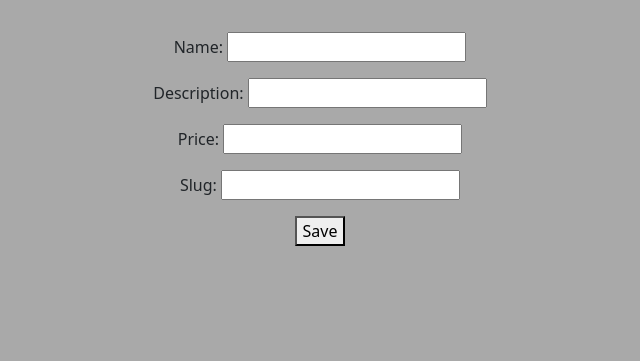
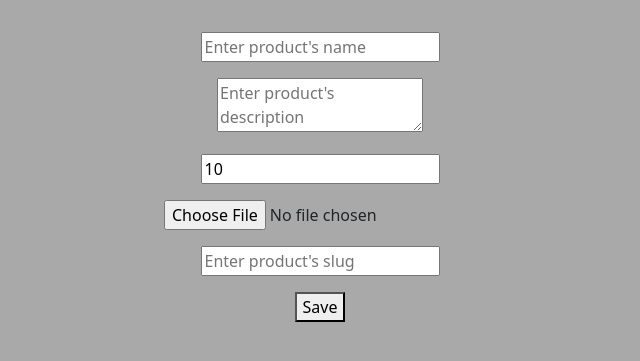
Before and after one commit to esca096/NigerEcom, a Django app: page /product_create in a window 1280 px wide. Shown: the part 56-417 px from the top of the page, without its empty margins (320-960 px from the left). Run offline with Django 5.2, Linux system fonts and the light colour scheme.

Commit message:
second commit

```diff
--- a/product/form.py
+++ b/product/form.py
@@ -1,17 +1,96 @@
 from django import forms
 from .models import Product
 
-#la meilleur façon de faire un formulaire robuste
-class RowProductForm(forms.Form):
-    name = forms.CharField()
-    description = forms.CharField()
-    price = forms.DecimalField()
-    slug = forms.CharField()
+#Formulaire django rebouste
+'''class RowProductForm(forms.Form):
+
+    name = forms.CharField(label='', widget=forms.TextInput(
+        attrs={
+            'placeholder': "Enter product's name",
+        }
+    ))
+
+    description = forms.CharField(label='', widget=forms.Textarea(
+      attrs={
+          'placeholder':"Enter product's description",
+          'rows':'2',
+          'cols':'20',
+          'class':'m1',
+          'id':'my_id',
+      }
+    ))
+
+    price = forms.DecimalField(label='', initial=10, widget=forms.TextInput(
+        attrs={
+            'placehoalder':"Enter product's price"
+        }
+    ))
+
+    image = forms.ImageField(label='', required=False)
+
+    slug = forms.CharField(label='',  widget=forms.TextInput(
+        attrs={
+            'placeholder':"Enter product's slug"
+        }
+    ))'''
 
 
 
-#Ce formulaire est la plus basique
-class ProductForm(forms.ModelForm):
+#Ce formulaire est la plus simple
+'''class ProductForm(forms.ModelForm):
     class Meta:
         model = Product
-        fields = ('name', 'description', 'price', 'slug')
+        fields = ('name', 'description', 'price', 'slug')'''
+
+
+
+#Ce formulaire la combinaison du formulaire robuste et simple ---> formulaire complexe
+class ProductForm(forms.ModelForm):
+
+
+    name = forms.CharField(label='', widget=forms.TextInput(
+        attrs={
+            'placeholder': "Enter product's name",
+        }
+    ))
+
+
+    description = forms.CharField(label='', widget=forms.Textarea(
+      attrs={
+          'placeholder':"Enter product's description",
+          'rows':'2',
+          'cols':'20',
+          'class':'m1',
+          'id':'my_id',
+      }
+    ))
+
+
+    price = forms.DecimalField(label='', initial=10)
+
+
+    image = forms.ImageField(label='', required=False)
+
+
+    slug = forms.CharField(label='',  widget=forms.TextInput(
+        attrs={
+            'placeholder':"Enter product's slug"
+        }
+    ))
+
+
+    class Meta:
+        model = Product
+        fields = ('name', 'description', 'price', 'image', 'slug')
+
+
+    # Ces fonctions permettent de poser des conditions au niveaux du formulaire complexe
+
+
+    #cette condition permet de mettre un nomre >=10 dans PRICE
+    def clean_price(self, *args, **kwargs):
+        price = self.cleaned_data.get('price')
+        if price >= 10:
+            return price
+        else:
+            raise forms.ValidationError('Price must be greater than 10!!! THANKS...')
--- a/product/urls.py
+++ b/product/urls.py
@@ -1,7 +1,8 @@
 from django.urls import path
-from .views import home, product_list, product_create
+from .views import home, product_list, product_create, product_update
 urlpatterns = [
     path('', home, name='home'),
     path('product_list', product_list, name='list'),
     path('product_create', product_create, name='create'),
+    path('product_update', product_update, name='update'),
 ]
--- a/product/views.py
+++ b/product/views.py
@@ -1,10 +1,11 @@
 from django.shortcuts import render
 from .models import Product
-from .form import RowProductForm
+from .form import  ProductForm # import rowproductform pour utiliser formulaire robuste
 # Create your views here.
 
 def home(request):
     return render(request, 'index.html')
+
 
 def product_list(request, *args, **kwargs):
     product = Product.objects.all()
@@ -14,7 +15,9 @@ def product_list(request, *args, **kwargs):
     return render(request, 'products/product_list.html', context)
 
 
-def product_create(request):
+
+#Formulaire django rebouste
+"""def product_create(request):
     messages = ''
     form = RowProductForm()
     if request.method == 'POST':
@@ -22,5 +25,45 @@ def product_create(request):
         if form.is_valid():
             new = Product.objects.create(**form.cleaned_data)
             new.save()
+            form = RowProductForm()
             messages = "We are receive your product Succefully"
+    return render(request, 'products/product_create.html', {'form':form, 'message':messages})"""
+
+
+
+
+#Formulaire django simple
+'''def product_create(request):
+    messages = ''
+    form = ProductForm(request.POST or None)
+    if form.is_valid():
+        form.save()
+        form = ProductForm()
+        messages = "We are receive your product Succefully!!!"
+    return render(request, 'products/product_create.html', {'form':form, 'message':messages})'''
+
+
+
+
+
+#Ce formulaire la combinaison du formulaire robuste et simple ---> formulaire complexe
+def product_create(request):
+    messages = ''
+    form = ProductForm(request.POST or None)
+    if form.is_valid():
+        form.save()
+        form = ProductForm()
+        messages = "We are receive your product Succefully!!!"
     return render(request, 'products/product_create.html', {'form':form, 'message':messages})
+
+
+#Ce code permet d'apporter des modifications a notre formulaire complexe
+def product_update(request):
+    messages = ''
+    obj = Product.objects.get(id=3)
+    form = ProductForm(request.POST or None, instance=obj)
+    if form.is_valid():
+        form.save()
+        form = ProductForm()
+        messages = "Your Product are Modified succefully!!!"
+    return render(request, 'products/product_update.html', {'form':form, 'message':messages})
--- a/templates/products/product_list.html
+++ b/templates/products/product_list.html
@@ -8,7 +8,7 @@
                 {% if product.image %}
                 <img src="{{ product.image.url }}" class="card-img-top" alt="...">
                 {% else %}
-                <h3> No image </h3>
+                <h2> No image </h2>
                 {% endif %}
                 <div class="card-body">
                   <h5 class="card-title">{{ product.name }}</h5>
```
Also changed, not shown: templates/products/product_update.html (added, +13 -0 lines), db.sqlite3.
